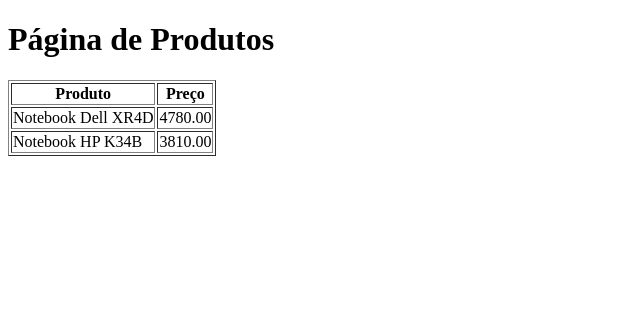
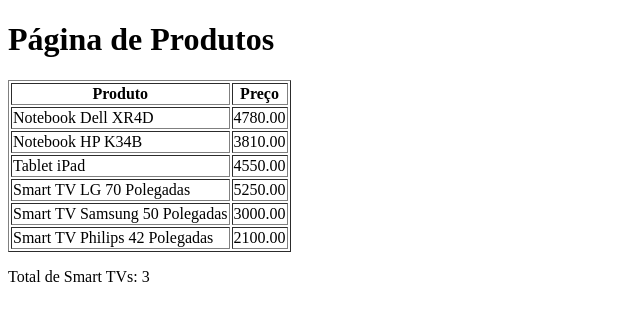
Before and after one commit to fabcurvello/djangoBasico, a Django app: page /produtos/ in a window 1280 px wide. Shown: the top 321 px of the page, without its empty margins (0-640 px from the left). Run offline with Django 4.2, Linux system fonts and the light colour scheme.

Commit message:
Insercao de produtos via template

```diff
--- a/produtos/templates/produtos/index.html
+++ b/produtos/templates/produtos/index.html
@@ -25,9 +25,21 @@
         <td>Notebook HP K34B</td>
         <td>3810.00</td>
       </tr>
+      <tr>
+        <td>{{ produto }}</td>
+        <td>{{ preco }}</td>
+      </tr>
+      {% for item in produtos %}
+        <tr>
+          <td>{{ item.produto }}</td>
+          <td>{{ item.preco }}</td>
+        </tr>
+      {% endfor %}
     </tbody>
 
   </table>
 
+  <p>Total de Smart TVs: {{ produtos|length }}</p>
+
 </body>
 </html>
--- a/produtos/views.py
+++ b/produtos/views.py
@@ -3,7 +3,15 @@
 
 # Create your views here.
 def index_produtos(request):
-    return render(request, 'produtos/index.html')
+    context = {
+        'produto': 'Tablet iPad', 'preco': '4550.00',
+        'produtos': [
+            {'produto': 'Smart TV LG 70 Polegadas', 'preco': '5250.00'},
+            {'produto': 'Smart TV Samsung 50 Polegadas', 'preco': '3000.00'},
+            {'produto': 'Smart TV Philips 42 Polegadas', 'preco': '2100.00'},
+        ]
+    }
+    return render(request, 'produtos/index.html', context)
 
 def celulares(request):
     return HttpResponse('Página inicial de Celulares')
```
